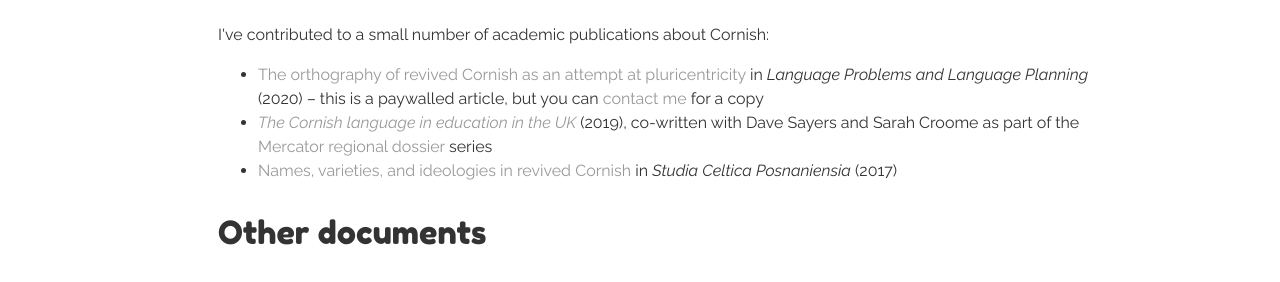
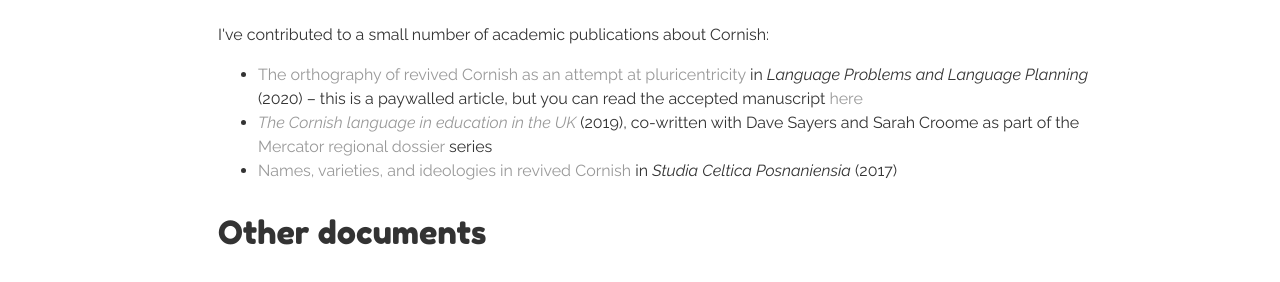
Before and after one commit to merryndd/merryndd.github.io, a Jekyll site: the page built from site/kw/index.html, in a window 1280 px wide and 900 px high. Shown: the part 188-470 px from the top of the window. Built offline with Jekyll 4.4.1, drawn with Linux system fonts in a browser that asks for light colours; comment, search, counter and statistics services are not loaded.

Commit message:
Add free version of swf paper

```diff
--- a/site/kw/index.html
+++ b/site/kw/index.html
@@ -12,7 +12,7 @@ title: Merryn Davies-Deacon
 <p class="kw">Ma scrifes genam nebes articlow ’dro dhe Gernowek:</p>
 
 <ul>
-  <li><a href="https://benjamins.com/catalog/lplp.00056.dav">The orthography of revived Cornish as an attempt at pluricentricity</a> <span class="en">in</span><span class="kw">en</span> <i>Language Problems and Language Planning</i> (2020) – <span class="en">this is a paywalled article, but you can <a href="mailto:merryndd@gmail.com">contact me</a> for a copy</span><span class="kw">res ew pe rag redya hebma warlinen, bes my a ell gas rei versyon heb cost mars ero whei <a href="mailto:merryndd@gmail.com">danon ebost dhebm</a></span></li>
+  <li><a href="https://benjamins.com/catalog/lplp.00056.dav">The orthography of revived Cornish as an attempt at pluricentricity</a> <span class="en">in</span><span class="kw">en</span> <i>Language Problems and Language Planning</i> (2020) – <span class="en">this is a paywalled article, but you can read the accepted manuscript <a href="/f/se.pdf">here</a></span><span class="kw">res ew pe rag redya hebma warlinen, bes my a ell gas rei versyon heb cost <a href="/f/se.pdf">obma</a></span></li>
   <li><a href="https://www.mercator-research.eu/fileadmin/mercator/documents/regional_dossiers/Cornish_in_the_UK_2nd.pdf"><i>The Cornish language in education in the UK</i></a> (2019), <span class="en">co-written with Dave Sayers and Sarah Croome as part of the <a href="https://www.mercator-research.eu/en/knowledge-base/regional-dossiers/">Mercator regional dossier</a> series</span><span class="kw">scrifes gen Dave Sayers ha Sarah Croome ’vel radn <a href="https://www.mercator-research.eu/en/knowledge-base/regional-dossiers/">cuntel a dherivajow</a> ’dro dhe tavojow radndiryel</span></li>
   <li><a href="https://www.degruyter.com/view/j/scp.2017.2.issue-1/scp-2017-0005/scp-2017-0005.xml?format=INT">Names, varieties, and ideologies in revived Cornish</a> <span class="en">in</span><span class="kw">en</span> <i>Studia Celtica Posnaniensia</i> (2017)</li>
 </ul>
```
Also changed, not shown: 1 other file.
